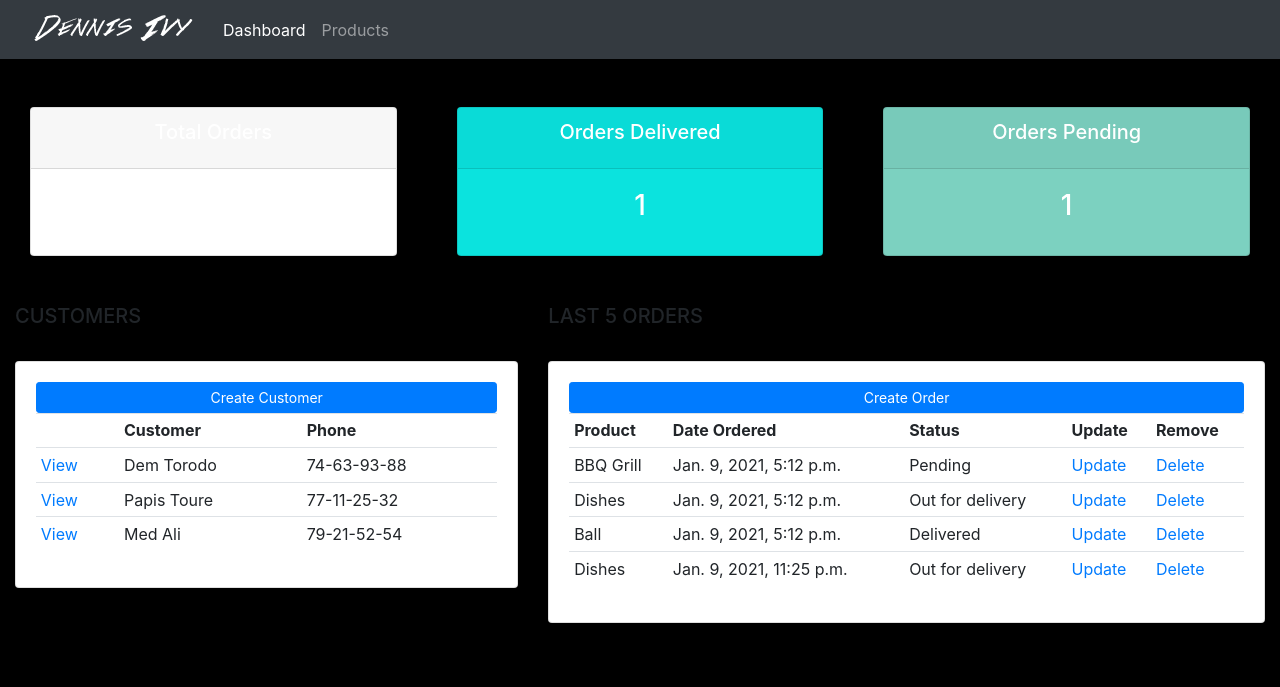
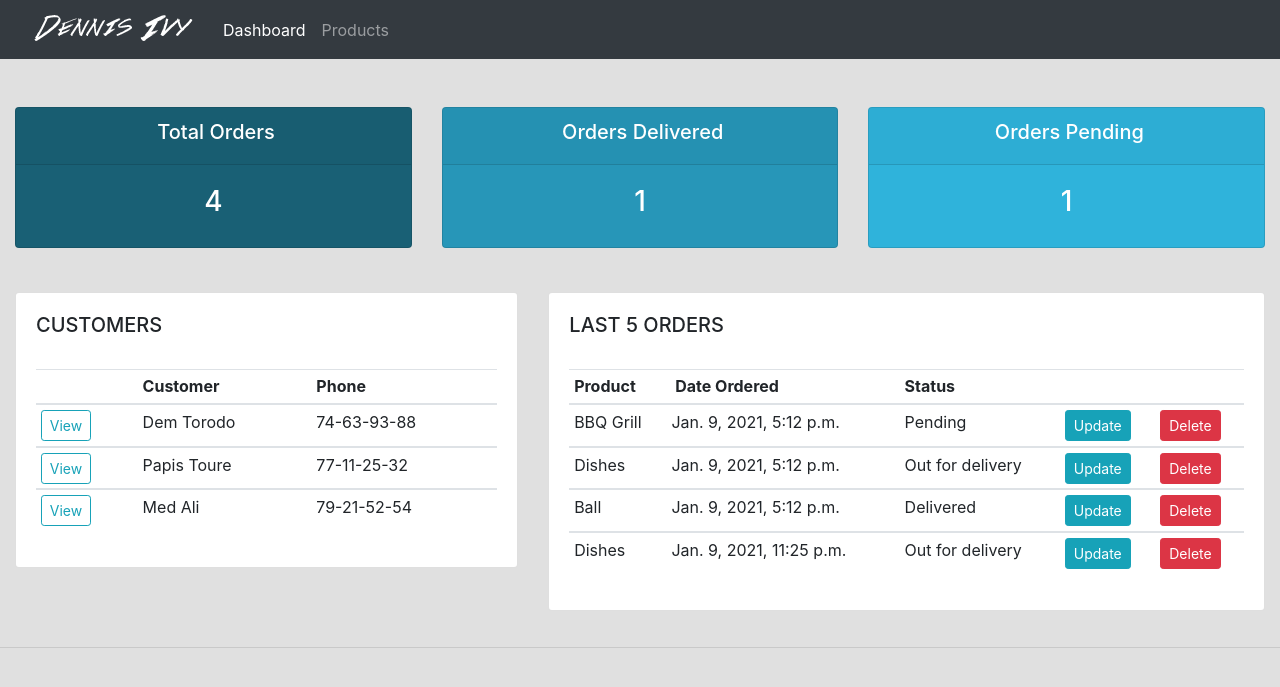
Before and after one commit to Mohamed-Ali-Dia/CRM-Demo, a Django app: page / in a window 1280 px wide. Shown: the top 687 px of the page. Run offline with Django 3.2, Linux system fonts and the light colour scheme; data comes from the database, SQL or seed files in the repository; both versions use the stored data as it was after the commit; some libraries are stand-ins or nearby versions.

Commit message:
CRM CRUD updated.

```diff
--- a/accounts/models.py
+++ b/accounts/models.py
@@ -52,3 +52,6 @@ class Order(models.Model):
 	product = models.ForeignKey(Product, null=True, on_delete=models.SET_NULL)
 	date_created = models.DateTimeField(auto_now_add=True)
 	status = models.CharField(max_length=200, null=True, choices=STATUS)
+
+	def __str__(self):
+		return self.product.name
--- a/accounts/templates/accounts/dashboard.html
+++ b/accounts/templates/accounts/dashboard.html
@@ -1,31 +1,33 @@
-{% extends 'accounts/main.html' %}
+{% extends 'accounts/index.html' %}
 
 {% block content %}
 
 	{% include 'accounts/status.html' %}
 
 	<br>
-
-	<main role="main" class="container-fluid">
+	<section class="container-fluid">
 		<div class="row">
 			<div class="col-md-5">
+				<div class="card card-body table-responsive">
 					<h5>CUSTOMERS</h5>
-				<hr>
-				<div class="card card-body">
-					<a class="btn btn-primary btn-sm btn-block" href="">Create Customer</a>
-					<table class="table table-sm">
+					<br>
+					<table class="table table-sm table-hover">
+						<thead>
 							<tr>
 								<th></th>
 								<th>Customer</th>
 								<th>Phone</th>
 							</tr>
+						</thead>
 
 						{% for customer in customers %}
+						<tbody>
 							<tr>
-								<td><a href="{% url 'customer' customer.id %}">View</a></td>
+								<td><a class="btn btn-outline-info btn-sm" href="{% url 'customer' customer.id %}">View</a></td>
 								<td>{{customer.name}}</td>
 								<td>{{customer.phone}}</td>
 							</tr>
+						</tbody>
 						{% endfor %}
 
 					</table>
@@ -33,33 +35,37 @@
 			</div>
 
 			<div class="col-md-7">
+				<div class="card card-body table-responsive">
 					<h5>LAST 5 ORDERS</h5>
-				<hr>
-				<div class="card card-body">
-					<a class="btn btn-primary btn-sm btn-block" href="">Create Order</a>
-					<table class="table table-sm">
+					<br>
+					<table class="table table-sm table-hover">
+						<thead>
 							<tr>
 								<th>Product</th>
-							<th>Date Ordered</th>
+								<th>&nbsp;Date&nbsp;Ordered</th>
 								<th>Status</th>
-							<th>Update</th>
-							<th>Remove</th>
+								<th></th>
+								<th></th>
 							</tr>
+						</thead>
 
 						{% for order in orders %}
+						 <tbody>
 							<tr>
 								<td>{{order.product}}</td>
 								<td>{{order.date_created}}</td>
 								<td>{{order.status}}</td>
-								<td><a href="">Update</a></td>
-								<td><a href="">Delete</a></td>
+								<td><a class="btn btn-sm btn-info" href="{% url 'update_order' order.id %}">Update</a></td>
+								<td>
+									<a class="btn btn-sm btn-danger" href="{% url 'delete_order' order.id %}">Delete</a>
+								</td>
 							</tr>
+						</tbody>
 						{% endfor %}
 
 
 					</table>
 				</div>
 		</div>
-		</div>
-	</main>
+	</section>
 {% endblock %}
--- /dev/null
+++ b/accounts/templates/accounts/index.html
@@ -0,0 +1,39 @@
+{% load static %}
+
+<!DOCTYPE html>
+<html lang="en">
+<head>
+	<meta charset="UTF-8">
+	<meta name="viewport" content="width=device-width, initial-scale=1.0">
+	<title>CRM</title>
+	<link rel="stylesheet" href="https://stackpath.bootstrapcdn.com/bootstrap/4.4.1/css/bootstrap.min.css" integrity="sha384-Vkoo8x4CGsO3+Hhxv8T/Q5PaXtkKtu6ug5TOeNV6gBiFeWPGFN9MuhOf23Q9Ifjh" crossorigin="anonymous">
+
+	<link rel="stylesheet" type="text/css" href="{% static '/css/style.css' %}">
+
+</head>
+
+<body>
+
+	{% include 'accounts/navbar.html' %}
+	<br>
+
+	{% block content%}
+
+	{% endblock %}
+	<hr>
+
+</body>
+
+<script
+	src="https://code.jquery.com/jquery-3.4.1.slim.min.js" integrity="sha384-J6qa4849blE2+poT4WnyKhv5vZF5SrPo0iEjwBvKU7imGFAV0wwj1yYfoRSJoZ+n" crossorigin="anonymous">
+</script>
+
+<script
+	src="https://cdn.jsdelivr.net/npm/popper.js@1.16.0/dist/umd/popper.min.js" integrity="sha384-Q6E9RHvbIyZFJoft+2mJbHaEWldlvI9IOYy5n3zV9zzTtmI3UksdQRVvoxMfooAo" crossorigin="anonymous">
+</script>
+
+<script
+	src="https://stackpath.bootstrapcdn.com/bootstrap/4.4.1/js/bootstrap.min.js" integrity="sha384-wfSDF2E50Y2D1uUdj0O3uMBJnjuUD4Ih7YwaYd1iqfktj0Uod8GCExl3Og8ifwB6" crossorigin="anonymous">
+</script>
+
+</html>
--- a/accounts/templates/accounts/navbar.html
+++ b/accounts/templates/accounts/navbar.html
@@ -7,8 +7,8 @@
   </button>
   <div class="collapse navbar-collapse" id="navbarNavAltMarkup">
     <div class="navbar-nav">
-      <a class="nav-item nav-link active" href="{% url 'home' %}">Dashboard </a>
-      <a class="nav-item nav-link" href="{% url 'products' %}">Products</a>
+      <a class="nav-item nav-link text-center active" href="{% url 'home' %}">Dashboard </a>
+      <a class="nav-item nav-link text-center" href="{% url 'products' %}">Products</a>
     </div>
   </div>
 </nav>
--- a/accounts/templates/accounts/status.html
+++ b/accounts/templates/accounts/status.html
@@ -1,46 +1,43 @@
 
 <br>
-	<main role="main" class="container-fluid">
+
+<div class="container-fluid">
 	<div class="row">
-			<div class="col">
-				<div class="col-md">
+
+	<!-- Total Orders Status -->
+		<div class="col-md col-sm">
 			<div class="card text-center text-white" id="total-orders">
 				<div class="card-header">
-							<h5 class="card-title">Total Orders</h5>
+					<h5>&nbspTotal&nbspOrders</h5>
 				</div>
-						<div class="card-body">
-							<h3 class="card-title">{{total_orders}}</h3>
-						</div>
+				<div class="card-body" id="total-orders-body">
+					<h3>{{total_orders}}</h3>
 				</div>
 			</div>
 		</div>
 
-			<div class="col">
-				<div class="col-md">
+	<!-- Orders Delivered Status -->
+		<div class="col-md col-sm">
 			<div class="card text-center text-white" id="orders-delivered">
 				<div class="card-header">
-							<h5 class="card-title">Orders Delivered</h5>
+					<h5>&nbspOrders&nbspDelivered</h5>
 				</div>
 				<div class="card-body">
-							<h3 class="card-title">{{delivered}}</h3>
-						</div>
+					<h3>{{delivered}}</h3>
 				</div>
 			</div>
 		</div>
 
-			<div class="col">
-				<div class="col-md">
+	<!-- Orders Pending Status -->
+		<div class="col-md col-sm">
 			<div class="card text-center text-white" id="orders-pending">
 				<div class="card-header">
-							<h5 class="card-title">Orders Pending</h5>
+					<h5>&nbspOrders&nbspPending</h5>
 				</div>
 				<div class="card-body">
-							<h3 class="card-title">{{pending}}</h3>
+					<h3>{{pending}}</h3>
 				</div>
 			</div>
 		</div>
 	</div>
 </div>
-	</main>
-
-	<br>
--- a/accounts/urls.py
+++ b/accounts/urls.py
@@ -4,5 +4,11 @@ from . import views
 urlpatterns = [
     path('', views.home, name='home'),
     path('products/', views.products, name='products'),
-    path('customer/<str:pk_test>/', views.customer, name='customer')
+    path('customer/<str:pk_test>/', views.customer, name='customer'),
+    path('create_order/<str:pk>', views.createOrder, name='create_order'),
+    path('update_order/<str:pk>/', views.updateOrder, name='update_order'),
+    path('delete_order/<str:pk>/', views.deleteOrder, name='delete_order'),
+    path('create_customer/', views.createCustomer, name='create_customer'),
+    path('update_customer/<str:pk>', views.updateCustomer, name='update_customer'),
+    path('delete_customer/<str:pk>', views.deleteCustomer, name='delete_customer')
 ]
--- a/accounts/views.py
+++ b/accounts/views.py
@@ -1,44 +1,134 @@
-from django.shortcuts import render
+from django.shortcuts import render, redirect
 from django.http import HttpResponse
 # Create your views here.
 from .models import *
+from .forms import OrderForm, CustomerForm
 
-
+#Dashboard home page
 def home(request):
-	#getting all orders from the DB
+	#Retrieving all orders
 	orders = Order.objects.all()
 
-	#getting all customers from the DB
+	#Retrieving all customers
 	customers = Customer.objects.all()
 
-	#Counting the total number of customers
+	#The total number of customers
 	total_customers = customers.count()
 
-	#Counting the total number of orders
+	#The total number of orders
 	total_orders = orders.count()
 
-	#Counting the count for total number of orders delivered
+	#The total number of orders delivered
 	delivered = orders.filter(status="Delivered").count()
 
-	#Counting the count for total number of orders pending
+	#The total number of orders pending
 	pending = orders.filter(status="Pending").count()
 
 	context = {'orders':orders, 'customers':customers, 'total_orders':total_orders, 'total_customers':total_customers, 'delivered':delivered, 'pending':pending}
 
 	return render(request,'accounts/dashboard.html', context)
 
-
+#Retrieve all products
 def products(request):
+	#getting all products from the DB
 	products = Product.objects.all()
 
 	return render(request,'accounts/products.html', {'products':products})
 
-
+#Retrieve all orders for a specific customer
 def customer(request, pk_test):
+	#getting the customer with id=pk_test
 	customer = Customer.objects.get(id=pk_test)
 
+	#getting all orders ordered by the customer
 	orders = customer.order_set.all()
+
+	#Counting all orders ordered by the customer
 	orders_count = orders.count()
 
-	context = {'customer':customer, 'orders':orders, 'orders_count':orders_count}
+	#The total number of orders pending
+	orders_pending = orders.filter(status="Pending").count()
+
+	#The total number of orders out for delivery
+	orders_outdelivery = orders.filter(status="Out for delivery").count()
+
+	context = {'customer':customer, 'orders':orders, 'orders_count':orders_count, 'orders_pending':orders_pending, 'orders_outdelivery':orders_outdelivery}
 	return render(request,'accounts/customer.html', context)
+
+
+#Place order for a customer
+def createOrder(request, pk):
+	customer = Customer.objects.get(id=pk)
+	form = OrderForm(initial={'customer': customer})
+	if request.method == 'POST':
+		form = OrderForm(request.POST)
+		if form.is_valid():
+			form.save()
+			return redirect('/')
+
+	context = {'form': form}
+	return render(request, 'accounts/order_form.html', context)
+
+
+#delete order
+def deleteOrder(request, pk):
+	order = Order.objects.get(id=pk)
+	if request.method == "POST":
+		order.delete()
+		return redirect('/')
+
+	context = {'item':order}
+	return render(request, 'accounts/delete_form.html', context)
+
+
+#Update an Order
+def updateOrder(request, pk):
+	order = Order.objects.get(id=pk)
+	form = OrderForm(instance=order)
+
+	if request.method == 'POST':
+		form = OrderForm(request.POST, instance=order)
+		if form.is_valid():
+			form.save()
+			return redirect('/')
+	context = {'form': form}
+
+	return render(request, 'accounts/order_form.html', context)
+
+
+#Create new customer
+def createCustomer(request):
+	form = CustomerForm()
+	if request.method == 'POST':
+		form = CustomerForm(request.POST)
+		if form.is_valid():
+			form.save()
+			return redirect('/')
+
+	context = {'form':form}
+	return render(request, 'accounts/customer_form.html', context)
+
+#delete customer
+def deleteCustomer(request, pk):
+	customer = Customer.objects.get(id=pk)
+	if request.method == "POST":
+		customer.delete()
+		return redirect('/')
+
+	context= {'item':customer}
+	return render(request, 'accounts/delete_form.html', context)
+
+
+#Update customer
+def updateCustomer(request, pk):
+	customer = Customer.objects.get(id=pk)
+	form = CustomerForm(instance=customer)
+
+	if request.method == 'POST':
+		form = CustomerForm(request.POST, instance=customer)
+		if form.is_valid():
+			form.save()
+			return redirect('/')
+	context = {'form': form}
+
+	return render(request, 'accounts/customer_form.html', context)
--- a/static/css/main.css
+++ b/static/css/main.css
@@ -3,11 +3,11 @@
 }
 
 body {
-	background-color: black;
+	background-color: lightgray;
 }
 
 #total-orders {
-	background-color: white;
+	background-color: #0BE3DE;;
 }
 
 #orders-delivered {
--- /dev/null
+++ b/static/css/style.css
@@ -0,0 +1,19 @@
+body {
+	background-color: #e0e0e0;
+}
+
+.card {
+	margin-bottom: 20px;
+}
+
+#total-orders {
+	background-color: #196075;
+}
+
+#orders-delivered {
+	background-color: #2796B8;
+}
+
+#orders-pending {
+	background-color: #2FB3DB;
+}
```
Also changed, not shown: accounts/forms.py (added, +13 -0 lines), accounts/templates/accounts/customer.html (+21 -17 lines), accounts/templates/accounts/customer_form.html (added, +15 -0 lines), accounts/templates/accounts/delete_form.html (added, +27 -0 lines), accounts/templates/accounts/order_form.html (added, +22 -0 lines), accounts/templates/accounts/products.html (+3 -4 lines), queryDemos.py (added, +68 -0 lines), db.sqlite3. Lines whose indentation alone changed are shown as unchanged.
